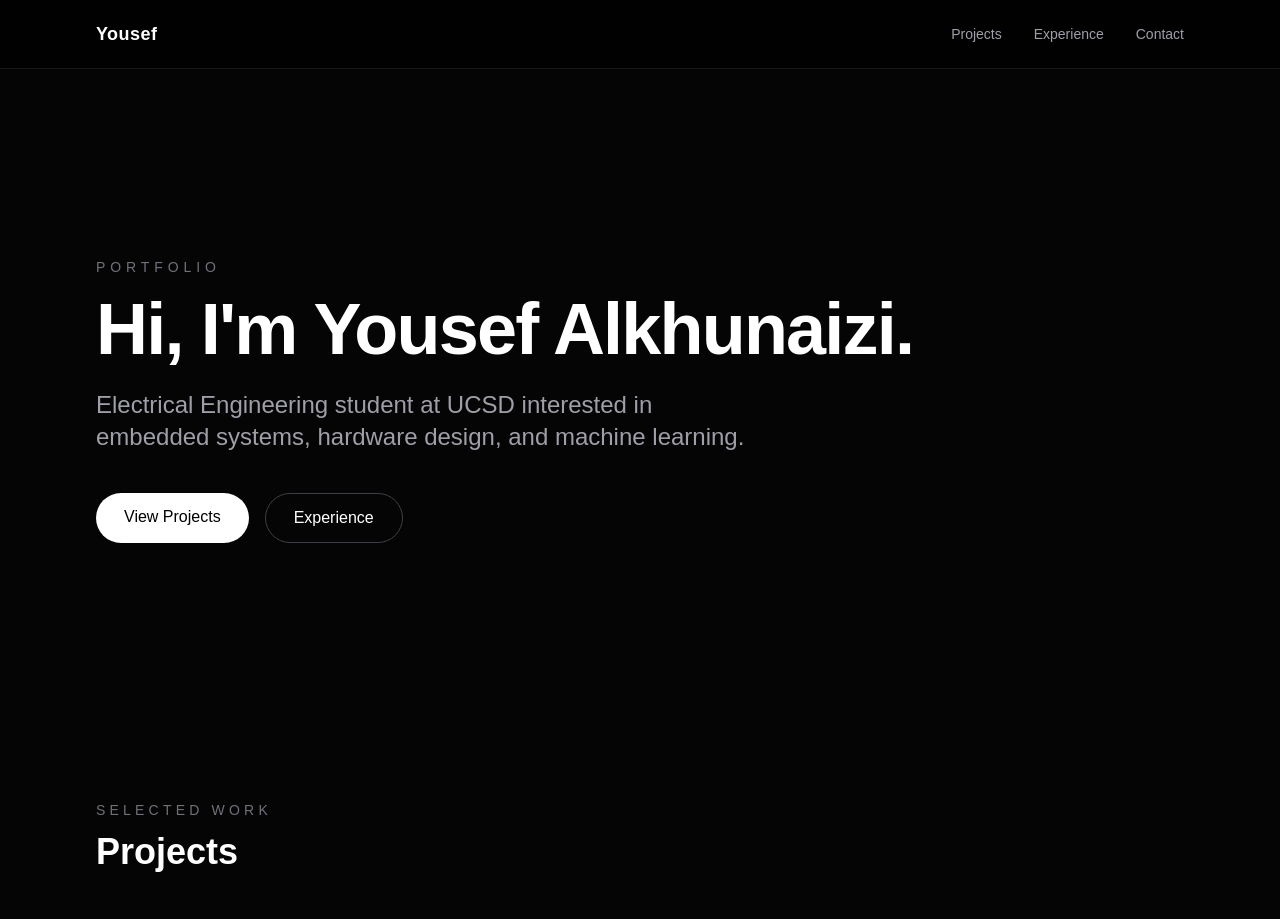
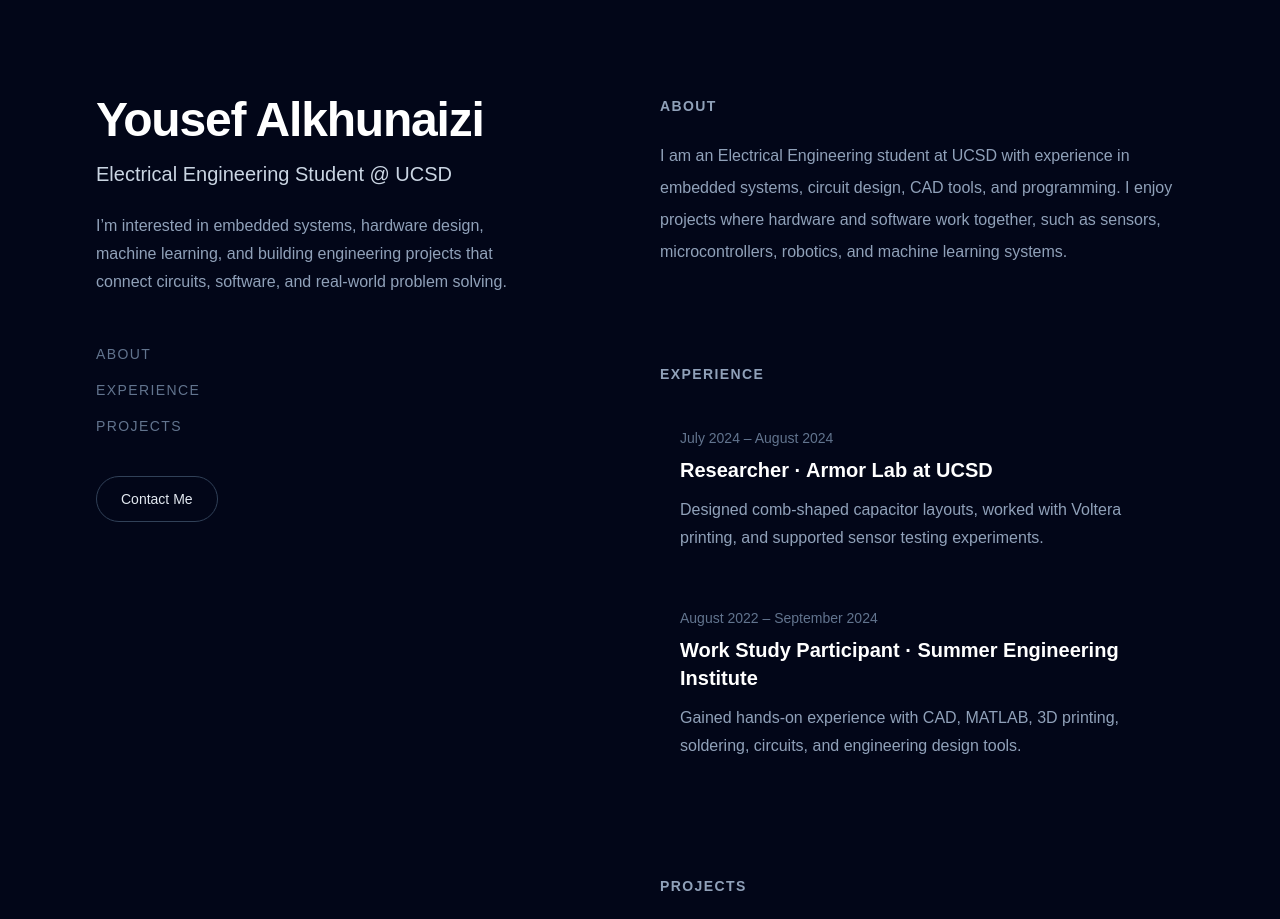
Before and after one commit to YousefAlkhunaizi123/my-portfolio, a Next.js app: page / in a window 1280 px wide. Shown: the top 919 px of the page. Built offline with nearby package versions, Linux system fonts and the light colour scheme.

Commit message:
Update page.tsx

```diff
--- a/app/page.tsx
+++ b/app/page.tsx
@@ -1,117 +1,144 @@
 export default function Home() {
+  const experiences = [
+    {
+      role: "Researcher",
+      company: "Armor Lab at UCSD",
+      date: "July 2024 – August 2024",
+      details:
+        "Designed comb-shaped capacitor layouts, worked with Voltera printing, and supported sensor testing experiments.",
+    },
+    {
+      role: "Work Study Participant",
+      company: "Summer Engineering Institute",
+      date: "August 2022 – September 2024",
+      details:
+        "Gained hands-on experience with CAD, MATLAB, 3D printing, soldering, circuits, and engineering design tools.",
+    },
+  ];
+
   const projects = [
     {
-      icon: "⚡",
       title: "Fall Detection Device",
-      description:
-        "A wearable system using ESP32 and MPU6050 sensors to detect abnormal movement and possible falls.",
+      details:
+        "Built a wearable fall-detection system using ESP32 and MPU6050 sensors to detect abnormal motion.",
     },
     {
-      icon: "🤖",
       title: "Line-Following Robot",
-      description:
-        "A robot designed with sensors, motor control logic, and a 3D-printed chassis for stable line tracking.",
+      details:
+        "Designed and programmed a robot using light sensors, motor control logic, and a 3D-printed chassis.",
     },
     {
-      icon: "🔬",
       title: "Capacitor Research",
-      description:
-        "Comb-shaped capacitor layouts designed and printed using the Voltera printer at UCSD Armor Lab.",
+      details:
+        "Created capacitor layouts and worked with Voltera printing at UCSD Armor Lab.",
     },
   ];
 
   return (
-    <main className="min-h-screen bg-[#050505] text-white">
-      <nav className="fixed top-0 left-0 w-full border-b border-zinc-900 bg-black/70 backdrop-blur-xl">
-  <div className="mx-auto flex max-w-6xl items-center justify-between px-8 py-5">
-
-    <h1 className="text-lg font-semibold tracking-wide">
-      Yousef
+    <main className="min-h-screen bg-slate-950 text-slate-200">
+      <div className="mx-auto grid max-w-6xl gap-10 px-8 py-16 lg:grid-cols-2 lg:py-24">
+        <section className="lg:sticky lg:top-24 lg:h-fit">
+          <h1 className="text-5xl font-bold tracking-tight text-white">
+            Yousef Alkhunaizi
           </h1>
 
-    <div className="flex gap-8 text-sm text-zinc-400">
-      <a href="#projects" className="hover:text-white transition">
+          <h2 className="mt-4 text-xl text-slate-300">
+            Electrical Engineering Student @ UCSD
+          </h2>
+
+          <p className="mt-6 max-w-md leading-7 text-slate-400">
+            I’m interested in embedded systems, hardware design, machine
+            learning, and building engineering projects that connect circuits,
+            software, and real-world problem solving.
+          </p>
+
+          <nav className="mt-12 hidden flex-col gap-4 text-sm uppercase tracking-widest text-slate-500 lg:flex">
+            <a href="#about" className="transition hover:text-teal-300">
+              About
+            </a>
+            <a href="#experience" className="transition hover:text-teal-300">
+              Experience
+            </a>
+            <a href="#projects" className="transition hover:text-teal-300">
               Projects
             </a>
-
-      <a href="/experience" className="hover:text-white transition">
-        Experience
-      </a>
+          </nav>
 
           <a
             href="mailto:yalkhunaizi@ucsd.edu"
-        className="hover:text-white transition"
+            className="mt-10 inline-block rounded-full border border-slate-700 px-6 py-3 text-sm font-medium transition hover:border-teal-300 hover:text-teal-300"
           >
-        Contact
+            Contact Me
           </a>
-    </div>
-  </div>
-</nav>
-      <section className="mx-auto flex min-h-screen max-w-6xl flex-col justify-center px-8 py-20">
-        <p className="mb-4 text-sm uppercase tracking-[0.35em] text-zinc-500">
-          Portfolio
-        </p>
-
-        <h1 className="max-w-4xl text-6xl font-bold tracking-tight md:text-7xl">
-        Hi, I'm Yousef Alkhunaizi.
-        </h1>
-
-        <p className="mt-6 max-w-2xl text-2xl text-zinc-400">
-          Electrical Engineering student at UCSD interested in embedded systems,
-          hardware design, and machine learning.
-        </p>
-
-        <div className="mt-10 flex flex-wrap gap-4">
-          <a
-            href="#projects"
-            className="rounded-full bg-white px-7 py-3 font-medium text-black transition hover:-translate-y-1 hover:bg-zinc-200"
-          >
-            View Projects
-          </a>
-
-          <a
-            href="/experience"
-            className="rounded-full border border-zinc-700 px-7 py-3 font-medium text-white transition hover:-translate-y-1 hover:border-white"
-          >
-            Experience
-          </a>
-        </div>
         </section>
 
-      <section id="projects" className="mx-auto max-w-6xl px-8 pb-28">
-        <div className="mb-12">
-          <p className="mb-3 text-sm uppercase tracking-[0.3em] text-zinc-500">
-            Selected Work
+        <section className="space-y-24">
+          <section id="about">
+            <h2 className="mb-6 text-sm font-bold uppercase tracking-widest text-slate-400">
+              About
+            </h2>
+
+            <p className="leading-8 text-slate-400">
+              I am an Electrical Engineering student at UCSD with experience in
+              embedded systems, circuit design, CAD tools, and programming. I
+              enjoy projects where hardware and software work together, such as
+              sensors, microcontrollers, robotics, and machine learning systems.
             </p>
+          </section>
 
-          <h2 className="text-4xl font-bold">Projects</h2>
-        </div>
+          <section id="experience">
+            <h2 className="mb-6 text-sm font-bold uppercase tracking-widest text-slate-400">
+              Experience
+            </h2>
 
-        <div className="grid gap-6 md:grid-cols-3">
-          {projects.map((project) => (
+            <div className="space-y-4">
+              {experiences.map((item) => (
                 <div
-              key={project.title}
-              className="group rounded-3xl border border-zinc-800 bg-zinc-950 p-7 transition duration-300 hover:-translate-y-2 hover:border-zinc-500 hover:bg-zinc-900"
+                  key={item.company}
+                  className="group rounded-xl p-5 transition hover:bg-slate-900/80"
                 >
-              <div className="mb-8 text-4xl transition duration-300 group-hover:scale-110">
-                {project.icon}
-              </div>
+                  <p className="text-sm text-slate-500">{item.date}</p>
 
-              <h3 className="mb-4 text-2xl font-semibold">
-                {project.title}
+                  <h3 className="mt-2 text-xl font-semibold text-white group-hover:text-teal-300">
+                    {item.role} · {item.company}
                   </h3>
 
-              <p className="leading-7 text-zinc-400">
-                {project.description}
-              </p>
-
-              <p className="mt-8 text-sm text-zinc-500 opacity-0 transition duration-300 group-hover:opacity-100">
-                Hover interaction: card lifts, icon grows, and details become emphasized.
+                  <p className="mt-3 leading-7 text-slate-400">
+                    {item.details}
                   </p>
                 </div>
               ))}
             </div>
           </section>
+
+          <section id="projects">
+            <h2 className="mb-6 text-sm font-bold uppercase tracking-widest text-slate-400">
+              Projects
+            </h2>
+
+            <div className="space-y-4">
+              {projects.map((project) => (
+                <div
+                  key={project.title}
+                  className="group rounded-xl border border-transparent p-5 transition hover:-translate-y-1 hover:border-slate-700 hover:bg-slate-900/80"
+                >
+                  <h3 className="text-xl font-semibold text-white group-hover:text-teal-300">
+                    {project.title}
+                  </h3>
+
+                  <p className="mt-3 leading-7 text-slate-400">
+                    {project.details}
+                  </p>
+
+                  <p className="mt-4 text-sm text-teal-300 opacity-0 transition group-hover:opacity-100">
+                    View project →
+                  </p>
+                </div>
+              ))}
+            </div>
+          </section>
+        </section>
+      </div>
     </main>
   );
 }
```
Lines whose indentation alone changed are shown as unchanged.
